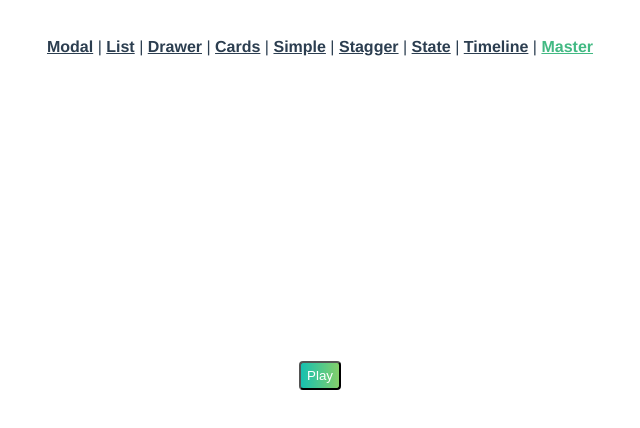
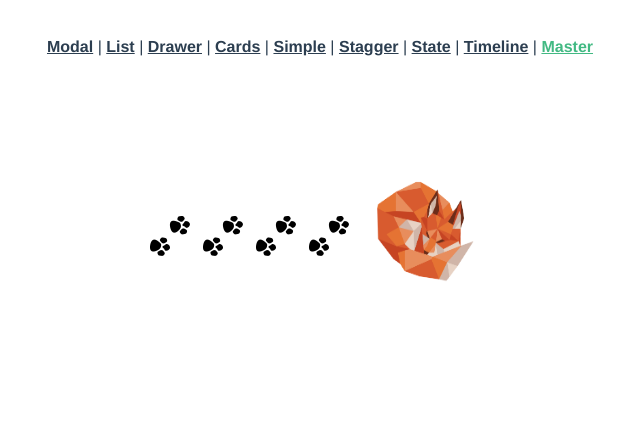
Before and after one commit to Code-Pop/animating-vue, a Vue app: page /master in a window 1280 px wide. Shown: the top 428 px of the page, without its empty margins (320-960 px from the left). Built offline with nearby package versions, Linux system fonts and the light colour scheme.

Commit message:
Lesson 8 starting code

```diff
--- a/src/views/Master.vue
+++ b/src/views/Master.vue
@@ -1,70 +1,43 @@
 <template>
   <div>
     <div id="container">
-      <img class="paws" id="paw1" src="../assets/paws.png" alt="fox-paws" />
-      <img class="paws" id="paw2" src="../assets/paws.png" alt="fox-paws" />
-      <img class="paws" id="paw3" src="../assets/paws.png" alt="fox-paws" />
-      <img class="paws" id="paw4" src="../assets/paws.png" alt="fox-paws" />
+      <img class="paws first" src="../assets/paws.png" alt="fox-paws" />
+      <img class="paws second" src="../assets/paws.png" alt="fox-paws" />
+      <img class="paws third" src="../assets/paws.png" alt="fox-paws" />
+      <img class="paws fourth" src="../assets/paws.png" alt="fox-paws" />
 
       <img id="fox" src="../assets/fox.png" alt="fox-logo" />
     </div>
-
-    <button @click="play">Play</button>
   </div>
 </template>
 
 <script>
 import gsap from 'gsap'
 
-let masterTL = gsap.timeline()
-
 export default {
-  methods: {
-    play() {
-      masterTL.add(this.pawsTL())
-      masterTL.add(this.foxTL())
-      masterTL.play()
-    },
-    pawsTL() {
+  mounted() {
     let tl = gsap.timeline()
-      tl.to('#paw1', {
+    tl.to('.first', {
       opacity: 4,
       scale: 1,
       duration: 0.5,
       ease: 'bounce.out'
     })
     tl.to(
-        '#paw2',
+      '.second',
       { opacity: 1, scale: 1, duration: 0.5, ease: 'bounce.out' },
       '<.3'
     )
     tl.to(
-        '#paw3',
+      '.third',
       { opacity: 1, scale: 1, duration: 0.5, ease: 'bounce.out' },
       '<.3'
     )
     tl.to(
-        '#paw4',
+      '.fourth',
       { opacity: 1, scale: 1, duration: 0.5, ease: 'bounce.out' },
       '<.3'
     )
-      return tl
-    },
-    foxTL() {
-      let tl = gsap.timeline()
-      tl.to(
-        '#fox',
-        {
-          opacity: 1,
-          filter: 'blur(0)',
-          scale: 1,
-          duration: 0.4,
-          ease: 'slow'
-        },
-        '<.2'
-      )
-      return tl
-    }
   }
 }
 </script>
@@ -80,8 +53,6 @@ export default {
 #fox {
   height: 8em;
   width: 8em;
-  opacity: 0;
-  filter: blur(2px);
 }
 
 .paws {
--- a/src/views/Timeline.vue
+++ b/src/views/Timeline.vue
@@ -11,11 +11,7 @@ import gsap from 'gsap'
 
 export default {
   mounted() {
-    let tl = gsap.timeline()
-
-    tl.to('.first', { x: 700, duration: 2, ease: 'expo.out' })
-    tl.to('.second', { x: 700, duration: 2, ease: 'expo.out' }, '<0.5')
-    tl.to('.third', { x: 700, duration: 2, ease: 'expo.out' })
+    // timeline will go here
   }
 }
 </script>
```
Lines whose indentation alone changed are shown as unchanged.
